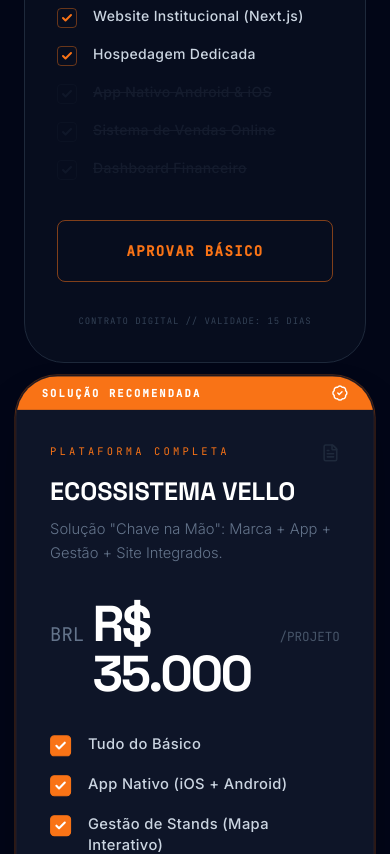
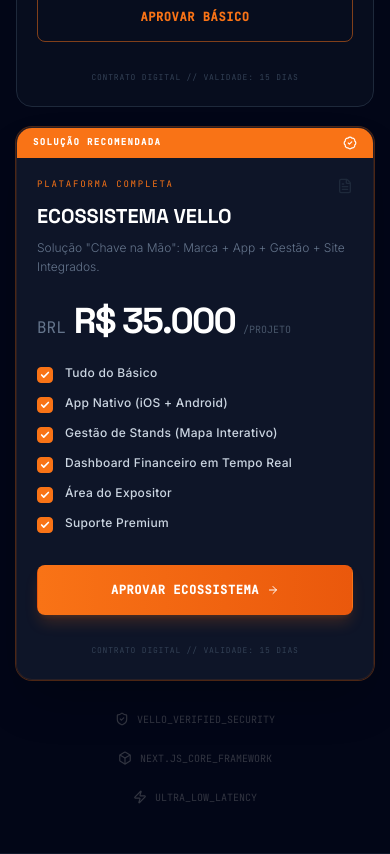
Before and after one commit to lucasrezendera/Proposta-Comercial, a Next.js app: page / in a window 390 px wide. Shown: the part 8700-9554 px from the top of the page. Built offline with nearby package versions, Linux system fonts and the light colour scheme.

Commit message:
Otimizar seção de preços para mobile - redimensionar proporcionalmente

```diff
--- a/components/Sections/Investment.tsx
+++ b/components/Sections/Investment.tsx
@@ -6,15 +6,15 @@
 
 export const Investment: React.FC = () => {
   return (
-    <section id={SectionId.INVESTMENT} className="py-16 bg-dark-950 relative">
-      <div className="container mx-auto max-w-6xl px-6 relative z-10">
-        <div className="flex flex-col md:flex-row gap-4 mb-8 items-center md:items-center font-mono">
-          <span className="text-primary text-sm font-bold tracking-tighter">07 // 08</span>
+    <section id={SectionId.INVESTMENT} className="py-12 sm:py-16 bg-dark-950 relative">
+      <div className="container mx-auto max-w-6xl px-4 sm:px-6 relative z-10">
+        <div className="flex flex-col md:flex-row gap-3 sm:gap-4 mb-6 sm:mb-8 items-center md:items-center font-mono">
+          <span className="text-primary text-xs sm:text-sm font-bold tracking-tighter">07 // 08</span>
           <div className="h-px w-12 md:flex-1 bg-slate-800"></div>
-          <span className="text-slate-500 text-[10px] tracking-widest uppercase">Investimento & Aprovação</span>
+          <span className="text-slate-500 text-[9px] sm:text-[10px] tracking-widest uppercase">Investimento & Aprovação</span>
         </div>
 
-        <div className="text-center max-w-3xl mx-auto mb-12 space-y-3">
+        <div className="text-center max-w-3xl mx-auto mb-8 sm:mb-12 space-y-2 sm:space-y-3 px-4">
           <h2 className="font-display text-3xl sm:text-4xl md:text-5xl lg:text-6xl font-bold text-white tracking-tighter">
             A DECISÃO ESTRATÉGICA:<br />
             <span className="text-primary">INVESTIMENTO</span>
@@ -24,47 +24,47 @@
           </p>
         </div>
 
-        <div className="grid lg:grid-cols-2 gap-8 max-w-5xl mx-auto">
+        <div className="grid lg:grid-cols-2 gap-5 sm:gap-8 max-w-5xl mx-auto">
           {PLANS.map((plan) => (
             <div
               key={plan.id}
-              className={`relative flex flex-col group transition-all duration-500 rounded-[2.5rem] overflow-hidden ${plan.highlight
-                  ? 'glass-card border-primary ring-1 ring-primary/30 scale-105 z-10 shadow-2xl'
+              className={`relative flex flex-col group transition-all duration-500 rounded-2xl sm:rounded-[2.5rem] overflow-hidden ${plan.highlight
+                  ? 'glass-card border-primary ring-1 ring-primary/30 lg:scale-105 z-10 shadow-2xl'
                   : 'bg-slate-900/40 border border-slate-800 hover:border-slate-600'
                 }`}
             >
               {plan.highlight && (
-                <div className="bg-primary px-6 py-2 flex justify-between items-center">
-                  <span className="text-white font-mono font-bold text-[10px] tracking-[0.2em] uppercase">SOLUÇÃO RECOMENDADA</span>
-                  <BadgeCheck size={16} className="text-white" />
+                <div className="bg-primary px-4 sm:px-6 py-2 flex justify-between items-center">
+                  <span className="text-white font-mono font-bold text-[9px] sm:text-[10px] tracking-[0.15em] sm:tracking-[0.2em] uppercase">SOLUÇÃO RECOMENDADA</span>
+                  <BadgeCheck size={14} className="text-white sm:w-4 sm:h-4" />
                 </div>
               )}
 
-              <div className="p-8 flex-1 flex flex-col">
-                <div className="mb-8">
-                  <div className="flex justify-between items-start mb-3">
-                    <span className={`text-[10px] font-mono uppercase tracking-[0.3em] ${plan.highlight ? 'text-primary' : 'text-slate-500'}`}>
+              <div className="p-5 sm:p-6 md:p-8 flex-1 flex flex-col">
+                <div className="mb-6 sm:mb-8">
+                  <div className="flex justify-between items-start mb-2 sm:mb-3">
+                    <span className={`text-[9px] sm:text-[10px] font-mono uppercase tracking-[0.2em] sm:tracking-[0.3em] ${plan.highlight ? 'text-primary' : 'text-slate-500'}`}>
                       {plan.id === 'ecosystem' ? 'PLATAFORMA COMPLETA' : 'ESSENTIAL PACK'}
                     </span>
-                    <FileText size={18} className="text-slate-800" />
+                    <FileText size={16} className="text-slate-800 sm:w-[18px] sm:h-[18px]" />
                   </div>
-                  <h3 className="font-display text-2xl font-bold text-white mb-2">
+                  <h3 className="font-display text-xl sm:text-2xl font-bold text-white mb-2">
                     {plan.name}
                   </h3>
-                  <p className="text-slate-500 text-sm font-light leading-relaxed">{plan.description}</p>
+                  <p className="text-slate-500 text-xs sm:text-sm font-light leading-relaxed">{plan.description}</p>
                 </div>
 
-                <div className="flex items-baseline gap-2 mb-8">
-                  <span className="text-slate-500 text-lg font-mono">BRL</span>
-                  <span className={`text-5xl font-display font-bold tracking-tighter ${plan.highlight ? 'text-white' : 'text-white'}`}>{plan.price}</span>
-                  <span className="text-slate-600 font-mono text-xs">/PROJETO</span>
+                <div className="flex items-baseline gap-2 mb-6 sm:mb-8">
+                  <span className="text-slate-500 text-base sm:text-lg font-mono">BRL</span>
+                  <span className={`text-4xl sm:text-5xl font-display font-bold tracking-tighter ${plan.highlight ? 'text-white' : 'text-white'}`}>{plan.price}</span>
+                  <span className="text-slate-600 font-mono text-[10px] sm:text-xs">/PROJETO</span>
                 </div>
 
-                <ul className="space-y-4 mb-10 flex-1">
+                <ul className="space-y-3 sm:space-y-4 mb-8 sm:mb-10 flex-1">
                   {plan.features.map((feature, idx) => (
-                    <li key={idx} className={`flex items-start gap-4 text-sm ${!feature.included && 'opacity-20'}`}>
-                      <div className={`mt-0.5 w-5 h-5 rounded flex items-center justify-center shrink-0 border ${feature.included ? (plan.highlight ? 'bg-primary border-primary text-white' : 'border-primary/40 text-primary') : 'border-slate-800 text-slate-700'}`}>
-                        <Check size={12} strokeWidth={4} />
+                    <li key={idx} className={`flex items-start gap-3 sm:gap-4 text-xs sm:text-sm ${!feature.included && 'opacity-20'}`}>
+                      <div className={`mt-0.5 w-4 h-4 sm:w-5 sm:h-5 rounded flex items-center justify-center shrink-0 border ${feature.included ? (plan.highlight ? 'bg-primary border-primary text-white' : 'border-primary/40 text-primary') : 'border-slate-800 text-slate-700'}`}>
+                        <Check size={10} strokeWidth={4} className="sm:w-3 sm:h-3" />
                       </div>
                       <span className={`font-medium tracking-wide ${feature.included ? 'text-slate-300' : 'text-slate-600 line-through'}`}>
                         {feature.text}
@@ -76,17 +76,17 @@
                 <Button
                   variant={plan.highlight ? 'primary' : 'outline'}
                   size="lg"
-                  className={`w-full py-5 text-sm font-mono tracking-widest ${plan.highlight ? 'shadow-lg shadow-primary/20 hover:scale-[1.02]' : ''}`}
+                  className={`w-full py-4 sm:py-5 text-xs sm:text-sm font-mono tracking-wider sm:tracking-widest ${plan.highlight ? 'shadow-lg shadow-primary/20 hover:scale-[1.02]' : ''}`}
                   onClick={() => {
                     window.open(`https://wa.me/?text=Olá, somos da AMPEI e gostaríamos de aprovar o plano ${plan.name}.`);
                   }}
                 >
                   {plan.highlight ? 'APROVAR ECOSSISTEMA' : 'APROVAR BÁSICO'}
-                  {plan.highlight && <ArrowRight className="ml-2 w-4 h-4" />}
+                  {plan.highlight && <ArrowRight className="ml-2 w-3 h-3 sm:w-4 sm:h-4" />}
                 </Button>
 
-                <div className="mt-6 text-center">
-                  <span className="text-[9px] font-mono text-slate-700 uppercase tracking-widest">Contrato Digital // Validade: 15 Dias</span>
+                <div className="mt-5 sm:mt-6 text-center">
+                  <span className="text-[8px] sm:text-[9px] font-mono text-slate-700 uppercase tracking-widest">Contrato Digital // Validade: 15 Dias</span>
                 </div>
               </div>
             </div>
@@ -94,17 +94,17 @@
         </div>
 
         {/* Trust Badge Footer */}
-        <div className="mt-12 flex flex-col md:flex-row justify-center items-center gap-10 opacity-30 grayscale hover:opacity-100 hover:grayscale-0 transition-all duration-700">
-          <div className="flex items-center gap-2 font-mono text-xs text-slate-400">
-            <ShieldCheck size={16} />
+        <div className="mt-8 sm:mt-12 flex flex-col md:flex-row justify-center items-center gap-6 sm:gap-10 opacity-30 grayscale hover:opacity-100 hover:grayscale-0 transition-all duration-700">
+          <div className="flex items-center gap-2 font-mono text-[10px] sm:text-xs text-slate-400">
+            <ShieldCheck size={14} className="sm:w-4 sm:h-4" />
             VELLO_VERIFIED_SECURITY
           </div>
-          <div className="flex items-center gap-2 font-mono text-xs text-slate-400">
-            <Box size={16} />
+          <div className="flex items-center gap-2 font-mono text-[10px] sm:text-xs text-slate-400">
+            <Box size={14} className="sm:w-4 sm:h-4" />
             NEXT.JS_CORE_FRAMEWORK
           </div>
-          <div className="flex items-center gap-2 font-mono text-xs text-slate-400">
-            <Zap size={16} />
+          <div className="flex items-center gap-2 font-mono text-[10px] sm:text-xs text-slate-400">
+            <Zap size={14} className="sm:w-4 sm:h-4" />
             ULTRA_LOW_LATENCY
           </div>
         </div>
```
